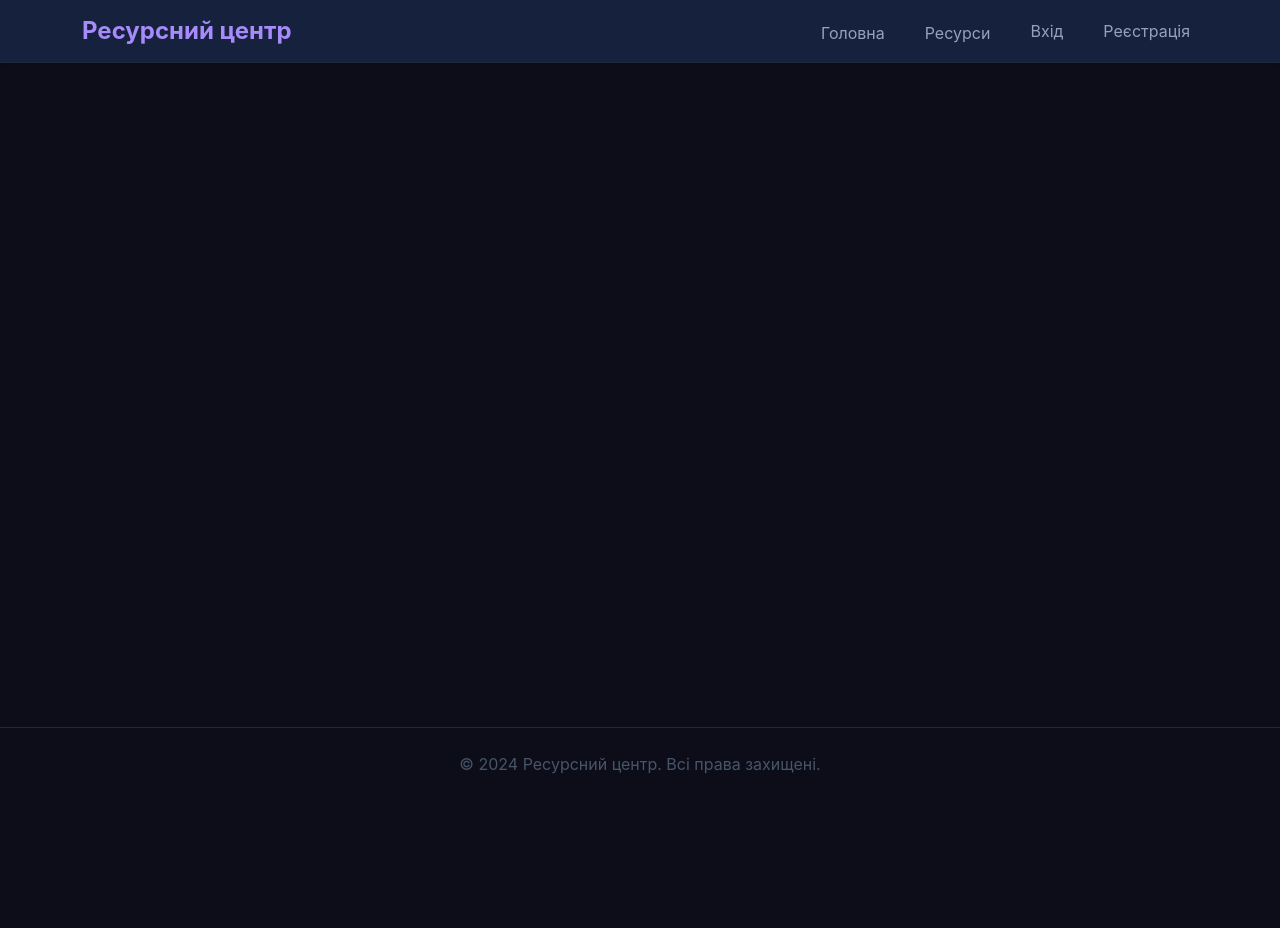
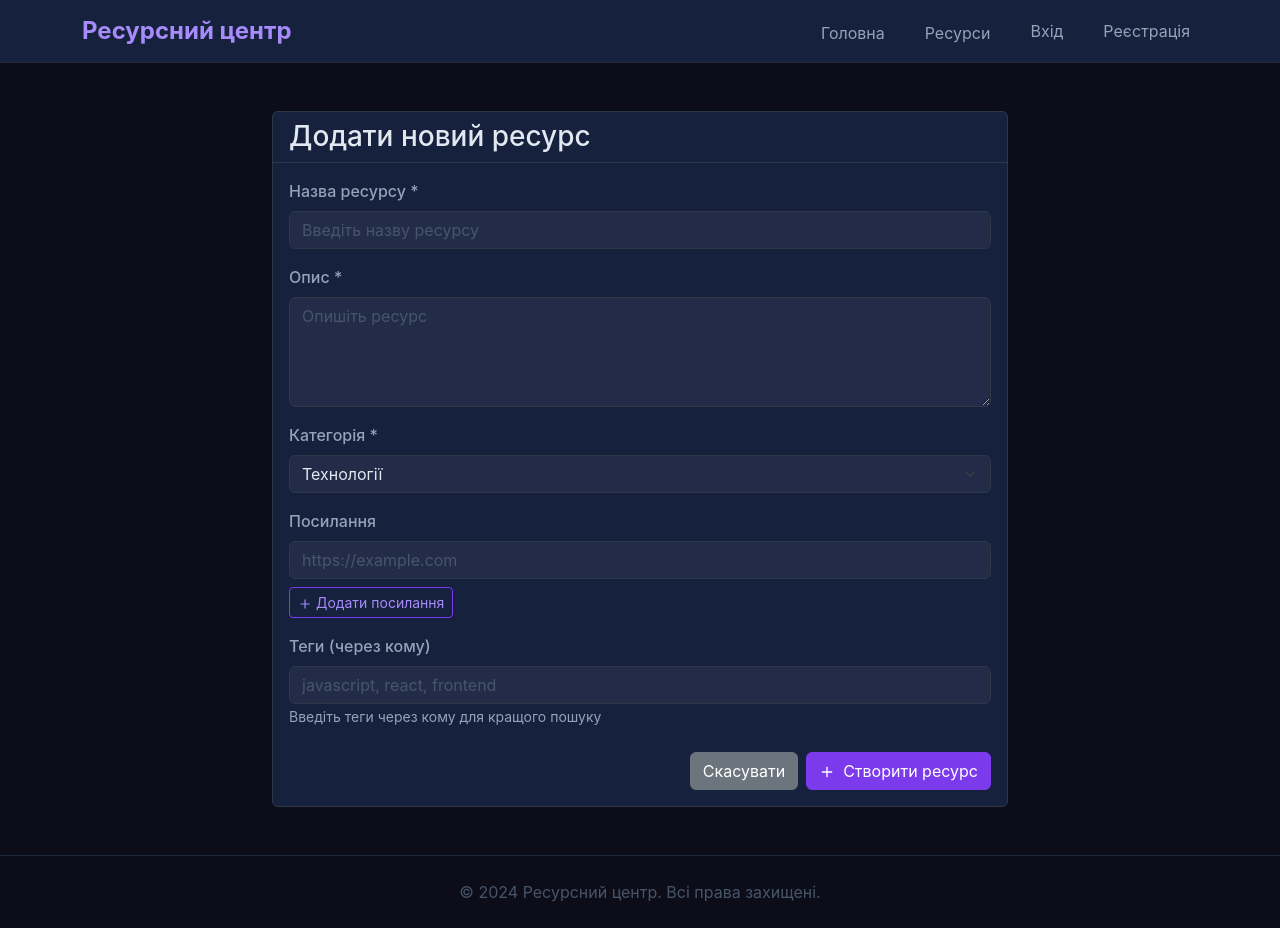
Before and after one commit to KaterinaDemianik/resource-center, a React (Vite) app in the folder frontend/: page /create-resource in a window 1280 px wide. Before the commit the page ends 800 px from the top, so only its background shows below. Built offline with nearby package versions, Linux system fonts and the light colour scheme.

Commit message:
feat: create separate CreateResource page and add to navigation

```diff
--- a/frontend/src/App.jsx
+++ b/frontend/src/App.jsx
@@ -9,6 +9,7 @@ import VerifyEmail from './pages/VerifyEmail'
 import Resources from './pages/Resources'
 import ResourceDetail from './pages/ResourceDetail'
 import Profile from './pages/Profile'
+import CreateResource from './pages/CreateResource'
 import AdminLayout from './pages/admin/AdminLayout'
 import AdminDashboard from './pages/admin/AdminDashboard'
 import AdminResources from './pages/admin/AdminResources'
@@ -129,7 +130,7 @@ const Home = () => {
               }}
               onClick={() => {
                 if (user) {
-                  navigate('/profile', { state: { activeTab: 'resources' } });
+                  navigate('/create-resource');
                 } else {
                   navigate('/login');
                 }
@@ -213,6 +214,20 @@ function App() {
               >
                 Ресурси
               </Nav.Link>
+              {user && (
+                <Nav.Link
+                  as={NavLink}
+                  to="/create-resource"
+                  style={({ isActive }) => ({
+                    color: isActive ? '#a78bfa' : '#94a3b8',
+                    fontWeight: isActive ? 600 : 400,
+                    borderBottom: isActive ? '2px solid #7c3aed' : 'none',
+                    paddingBottom: '4px'
+                  })}
+                >
+                  Додати ресурс
+                </Nav.Link>
+              )}
               {user ? (
                 <>
                   <Nav.Link
@@ -271,6 +286,7 @@ function App() {
           <Route path="/verify-email/:token" element={<VerifyEmail />} />
           <Route path="/resources" element={<Resources />} />
           <Route path="/resources/:id" element={<ResourceDetail />} />
+          <Route path="/create-resource" element={<CreateResource />} />
           <Route path="/profile" element={<Profile />} />
           <Route path="/admin" element={<AdminRoute><AdminLayout /></AdminRoute>}>
             <Route index element={<AdminDashboard />} />
--- /dev/null
+++ b/frontend/src/pages/CreateResource.jsx
@@ -0,0 +1,193 @@
+import React, { useState } from 'react'
+import { Container, Card, Form, Button, Alert } from 'react-bootstrap'
+import { useNavigate } from 'react-router-dom'
+import axios from 'axios'
+import { FiPlus, FiTrash2 } from 'react-icons/fi'
+
+const CreateResource = () => {
+  const navigate = useNavigate()
+  const [resource, setResource] = useState({
+    title: '',
+    description: '',
+    category: 'technology',
+    urls: [''],
+    tags: ''
+  })
+  const [error, setError] = useState('')
+  const [isSubmitting, setIsSubmitting] = useState(false)
+
+  const handleSubmit = async (e) => {
+    e.preventDefault()
+    setError('')
+    setIsSubmitting(true)
+
+    try {
+      const token = localStorage.getItem('token')
+      if (!token) {
+        navigate('/login')
+        return
+      }
+
+      const tagsArray = resource.tags.split(',').map(tag => tag.trim()).filter(tag => tag)
+      const urlsArray = resource.urls.filter(url => url.trim() !== '')
+
+      const response = await axios.post('/api/resources', {
+        title: resource.title,
+        description: resource.description,
+        category: resource.category,
+        url: urlsArray[0] || '',
+        urls: urlsArray,
+        tags: tagsArray
+      }, {
+        headers: { Authorization: `Bearer ${token}` }
+      })
+
+      if (response.data.success) {
+        alert('Ресурс успішно створено!')
+        navigate('/profile', { state: { activeTab: 'resources' } })
+      }
+    } catch (error) {
+      setError(error.response?.data?.message || 'Помилка створення ресурсу')
+    } finally {
+      setIsSubmitting(false)
+    }
+  }
+
+  return (
+    <Container className="py-5">
+      <div className="row justify-content-center">
+        <div className="col-lg-8">
+          <Card style={{ backgroundColor: '#16213e', border: '1px solid #2d3748' }}>
+            <Card.Header style={{ backgroundColor: '#1a1a2e', borderBottom: '1px solid #2d3748' }}>
+              <h3 style={{ color: '#e2e8f0', margin: 0 }}>Додати новий ресурс</h3>
+            </Card.Header>
+            <Card.Body>
+              {error && (
+                <Alert variant="danger" onClose={() => setError('')} dismissible>
+                  {error}
+                </Alert>
+              )}
+
+              <Form onSubmit={handleSubmit}>
+                <Form.Group className="mb-3">
+                  <Form.Label style={{ color: '#e2e8f0' }}>Назва ресурсу *</Form.Label>
+                  <Form.Control
+                    type="text"
+                    placeholder="Введіть назву ресурсу"
+                    value={resource.title}
+                    onChange={(e) => setResource({...resource, title: e.target.value})}
+                    required
+                    style={{ backgroundColor: '#0d0d1a', color: '#e2e8f0', border: '1px solid #2d3748' }}
+                  />
+                </Form.Group>
+
+                <Form.Group className="mb-3">
+                  <Form.Label style={{ color: '#e2e8f0' }}>Опис *</Form.Label>
+                  <Form.Control
+                    as="textarea"
+                    rows={4}
+                    placeholder="Опишіть ресурс"
+                    value={resource.description}
+                    onChange={(e) => setResource({...resource, description: e.target.value})}
+                    required
+                    style={{ backgroundColor: '#0d0d1a', color: '#e2e8f0', border: '1px solid #2d3748' }}
+                  />
+                </Form.Group>
+
+                <Form.Group className="mb-3">
+                  <Form.Label style={{ color: '#e2e8f0' }}>Категорія *</Form.Label>
+                  <Form.Select
+                    value={resource.category}
+                    onChange={(e) => setResource({...resource, category: e.target.value})}
+                    style={{ backgroundColor: '#0d0d1a', color: '#e2e8f0', border: '1px solid #2d3748' }}
+                  >
+                    <option value="technology">Технології</option>
+                    <option value="education">Освіта</option>
+                    <option value="health">Здоров'я</option>
+                    <option value="business">Бізнес</option>
+                    <option value="entertainment">Розваги</option>
+                    <option value="other">Інше</option>
+                  </Form.Select>
+                </Form.Group>
+
+                <Form.Group className="mb-3">
+                  <Form.Label style={{ color: '#e2e8f0' }}>Посилання</Form.Label>
+                  {resource.urls.map((url, index) => (
+                    <div key={index} className="d-flex gap-2 mb-2">
+                      <Form.Control
+                        type="url"
+                        placeholder="https://example.com"
+                        value={url}
+                        onChange={(e) => {
+                          const newUrls = [...resource.urls]
+                          newUrls[index] = e.target.value
+                          setResource({...resource, urls: newUrls})
+                        }}
+                        style={{ backgroundColor: '#0d0d1a', color: '#e2e8f0', border: '1px solid #2d3748' }}
+                      />
+                      {resource.urls.length > 1 && (
+                        <Button
+                          variant="outline-danger"
+                          size="sm"
+                          onClick={() => {
+                            const newUrls = resource.urls.filter((_, i) => i !== index)
+                            setResource({...resource, urls: newUrls})
+                          }}
+                        >
+                          <FiTrash2 />
+                        </Button>
+                      )}
+                    </div>
+                  ))}
+                  <Button
+                    variant="outline-primary"
+                    size="sm"
+                    onClick={() => setResource({...resource, urls: [...resource.urls, '']})}
+                  >
+                    <FiPlus className="me-1" />
+                    Додати посилання
+                  </Button>
+                </Form.Group>
+
+                <Form.Group className="mb-4">
+                  <Form.Label style={{ color: '#e2e8f0' }}>Теги (через кому)</Form.Label>
+                  <Form.Control
+                    type="text"
+                    placeholder="javascript, react, frontend"
+                    value={resource.tags}
+                    onChange={(e) => setResource({...resource, tags: e.target.value})}
+                    style={{ backgroundColor: '#0d0d1a', color: '#e2e8f0', border: '1px solid #2d3748' }}
+                  />
+                  <Form.Text style={{ color: '#94a3b8' }}>
+                    Введіть теги через кому для кращого пошуку
+                  </Form.Text>
+                </Form.Group>
+
+                <div className="d-flex justify-content-end gap-2">
+                  <Button
+                    variant="secondary"
+                    onClick={() => navigate(-1)}
+                    disabled={isSubmitting}
+                  >
+                    Скасувати
+                  </Button>
+                  <Button
+                    variant="primary"
+                    type="submit"
+                    disabled={isSubmitting}
+                    style={{ backgroundColor: '#7c3aed', borderColor: '#7c3aed' }}
+                  >
+                    <FiPlus className="me-2" />
+                    {isSubmitting ? 'Створення...' : 'Створити ресурс'}
+                  </Button>
+                </div>
+              </Form>
+            </Card.Body>
+          </Card>
+        </div>
+      </div>
+    </Container>
+  )
+}
+
+export default CreateResource
```
